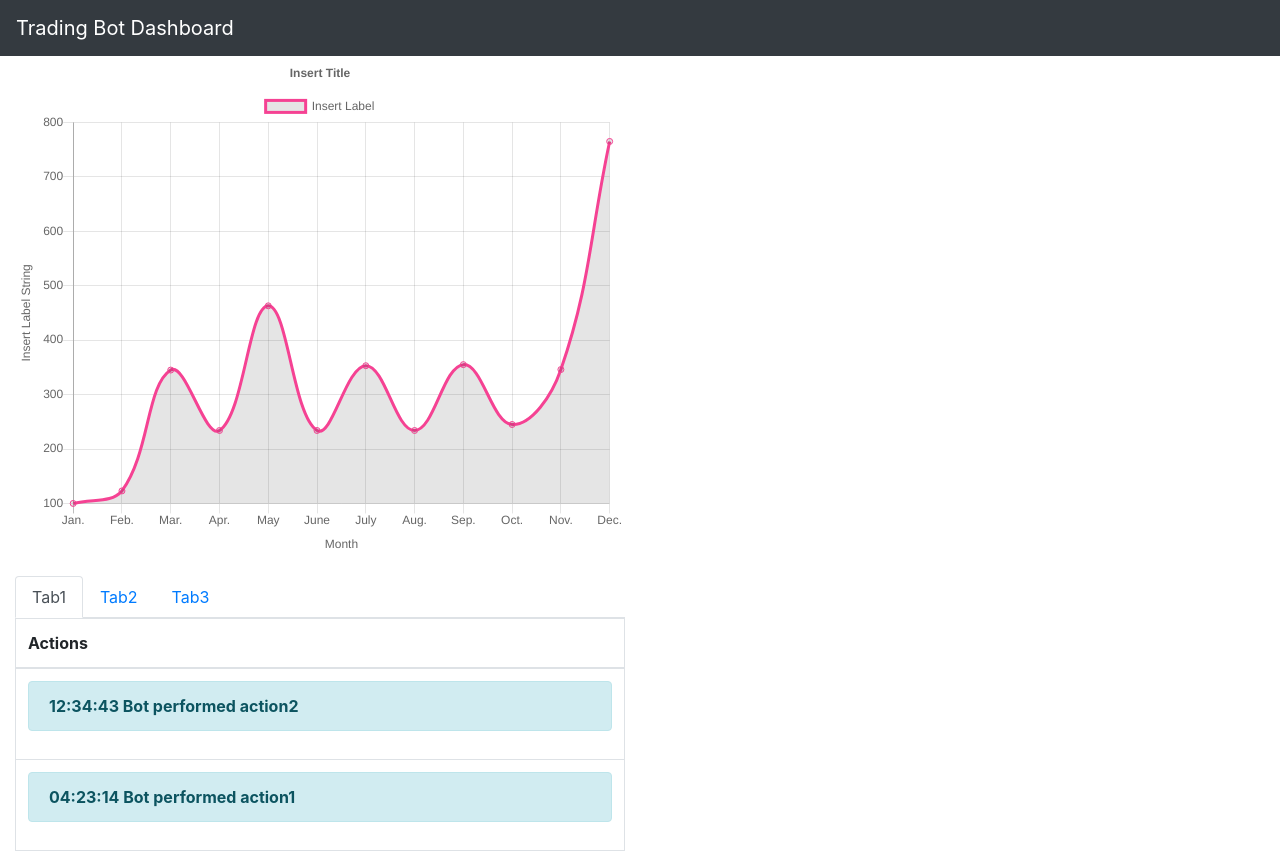
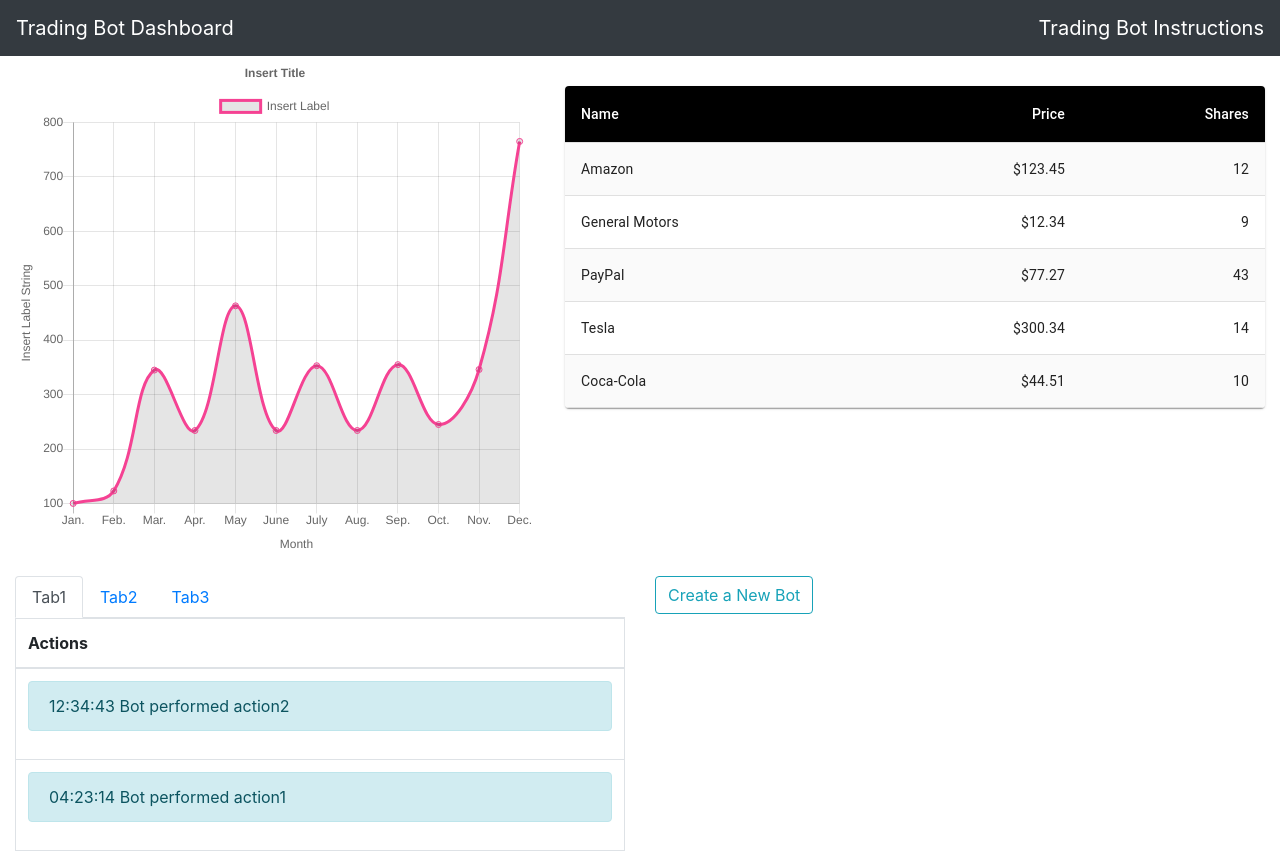
Before and after one commit to BBottoml/PaperBot.io, a React (Create React App) app in the folder client/: page /home in a window 1280 px wide. Built offline with nearby package versions, Linux system fonts and the light colour scheme.

Commit message:
added routing between dashboard and instruction

```diff
--- a/client/package.json
+++ b/client/package.json
@@ -3,6 +3,7 @@
   "version": "0.1.0",
   "private": true,
   "dependencies": {
+    "@material-ui/core": "^4.9.5",
     "@testing-library/jest-dom": "^4.2.4",
     "@testing-library/react": "^9.4.1",
     "@testing-library/user-event": "^7.2.1",
--- a/client/public/index.html
+++ b/client/public/index.html
@@ -15,6 +15,7 @@
       user's mobile device or desktop. See https://developers.google.com/web/fundamentals/web-app-manifest/
     -->
     <link rel="manifest" href="%PUBLIC_URL%/manifest.json" />
+    <link href="https://fonts.googleapis.com/css?family=Spartan&display=swap" rel="stylesheet">
     <!--
       Notice the use of %PUBLIC_URL% in the tags above.
       It will be replaced with the URL of the `public` folder during the build.
--- a/client/src/components/Home.js
+++ b/client/src/components/Home.js
@@ -1,27 +1,47 @@
 import React, { Component } from 'react';
-import { Container, Row, Col, Tabs, Tab, Table, Alert } from 'react-bootstrap';
+import { Container, Row, Col, Tabs, Tab, Table, Alert, Button } from 'react-bootstrap';
 
-import HomeHeader from './HomeHeader.js';
 import Graph from './Graph.js';
+import StockTable from './StockTable.js'
 
 class Home extends React.Component {
+
+    constructor(props) {
+        super(props);
+
+        this.state = {
+            page: 'dashboard'
+        }
+    }
+
+    componentWillReceiveProps() {
+        if (this.props.pagetype === 'dashboard') {
+            this.setState({page: 'instructions'});
+        }
+        else {
+            this.setState({page: 'dashboard'});
+        }
+    }
+
     render() {
         return (
             <div>
-                <HomeHeader />
+                {this.state.page === 'dashboard' ? (
+                    <div>
                         <Container fluid={true}>
                             <Row>
                                 <Col>
                                     <Graph />
                                 </Col>
 
-                        <Col>
+                                <Col style={{paddingTop: '30px'}}>
+                                    <StockTable />
                                 </Col>
                             </Row>
 
                             <Row id="bottom-row">
                                 <Col>
-                            <Tabs defaultActiveKey="Tab1">
+                                    <Tabs id="home-component" defaultActiveKey="Tab1">
                                         <Tab eventKey="Tab1" title="Tab1">
                                             <Table bordered>
                                                 <thead>
@@ -31,20 +51,20 @@ class Home extends React.Component {
                                                 </thead>
                                                 <tbody>
                                                     <tr>
-                                                <th>
+                                                        <td>
                                                             <Alert variant={'info'}>
                                                                 12:34:43
                                                                 Bot performed action2
                                                             </Alert>
-                                                </th>
+                                                        </td>
                                                     </tr>
                                                     <tr>
-                                                <th>
+                                                        <td>
                                                             <Alert variant={'info'}>
                                                                 04:23:14
                                                                 Bot performed action1
                                                             </Alert>
-                                                </th>
+                                                        </td>
                                                     </tr>
                                                 </tbody>
                                             </Table>
@@ -59,9 +79,19 @@ class Home extends React.Component {
                                 </Col>
 
                                 <Col>
+                                    <div>
+                                        <Button variant="outline-info">Create a New Bot</Button>
+                                    </div>
                                 </Col>
                             </Row>
                         </Container>
+                    </div>
+                    ) : (
+                    <div>
+
+                    </div>
+                    )
+                }
             </div>
         );
     }
--- a/client/src/components/HomeHeader.js
+++ b/client/src/components/HomeHeader.js
@@ -1,14 +1,61 @@
 import React, { Component } from 'react';
-import { Navbar } from 'react-bootstrap';
+import { Navbar, Button } from 'react-bootstrap';
+
+import Home from './Home.js';
 
 class HomeHeader extends Component {
+
+    constructor(props) {
+        super(props);
+
+        this.state = {
+            page: "dashboard"
+        }
+    }
+
+    changePage() {
+        if (this.state.page === 'dashboard') {
+            this.setState({page: 'instructions'});
+        }
+        else {
+            this.setState({page: 'dashboard'});
+        }
+    }
+
     render() {
         return (
-            <Navbar bg="dark" variant="dark">
-                <Navbar.Brand>
-                    Trading Bot Dashboard
-                </Navbar.Brand>
-            </Navbar>
+            <div>
+                {this.state.page === "dashboard" ? (
+                    <div>
+                        <Navbar id="home-navbar" bg="dark" variant="dark">
+                            <Navbar.Brand>
+                                Trading Bot Dashboard
+                            </Navbar.Brand>
+                            <Navbar.Brand id="home-screen-button">
+                                <a id="home-screen-click" onClick={this.changePage.bind(this)} href='#'>
+                                    Trading Bot Instructions
+                                </a>
+                            </Navbar.Brand>
+                        </Navbar>
+                        <Home pagetype={'dashboard'} />
+                    </div>
+                    ) : (
+                    <div>
+                        <Navbar id="home-navbar" bg="dark" variant="dark">
+                            <Navbar.Brand>
+                                Trading Bot Instructions
+                            </Navbar.Brand>
+                            <Navbar.Brand id="home-screen-button">
+                                <a id="home-screen-click" onClick={this.changePage.bind(this)} href='#'>
+                                    Trading Bot Dashboard
+                                </a>
+                            </Navbar.Brand>
+                        </Navbar>
+                        <Home pagetype={'instructions'} />
+                    </div>
+                    )
+                }
+            </div>
         );
     }
 }
--- /dev/null
+++ b/client/src/components/StockTable.js
@@ -0,0 +1,79 @@
+import React from 'react';
+import { withStyles, makeStyles } from '@material-ui/core/styles';
+import Table from '@material-ui/core/Table';
+import TableBody from '@material-ui/core/TableBody';
+import TableCell from '@material-ui/core/TableCell';
+import TableContainer from '@material-ui/core/TableContainer';
+import TableHead from '@material-ui/core/TableHead';
+import TableRow from '@material-ui/core/TableRow';
+import Paper from '@material-ui/core/Paper';
+
+const StyledTableCell = withStyles(theme => ({
+    head: {
+      backgroundColor: theme.palette.common.black,
+      color: theme.palette.common.white,
+    },
+    body: {
+      fontSize: 14,
+    },
+  }))(TableCell);
+
+  const StyledTableRow = withStyles(theme => ({
+    root: {
+      '&:nth-of-type(odd)': {
+        backgroundColor: theme.palette.background.default,
+      },
+    },
+  }))(TableRow);
+
+function createData(name, price, shares) {
+    return {name, price, shares};
+}
+
+let rows = [
+    createData('Amazon', '$123.45', 12),
+    createData('General Motors', '$12.34', 9),
+    createData('PayPal', '$77.27', 43),
+    createData('Tesla', '$300.34', 14),
+    createData('Coca-Cola', '$44.51', 10),
+];
+
+const useStyles = makeStyles({
+    table: {
+        minWidth: 700,
+    },
+});
+
+function StockTable() {
+
+    let classes = useStyles();
+
+    return (
+        <div>
+            <TableContainer component={Paper}>
+                <Table className={classes.table} aria-label="customized table">
+                    <TableHead>
+                        <TableRow>
+                            <StyledTableCell>Name</StyledTableCell>
+                            <StyledTableCell align="right">Price</StyledTableCell>
+                            <StyledTableCell align="right">Shares</StyledTableCell>
+                        </TableRow>
+                    </TableHead>
+                    <TableBody>
+                        {rows.map(row => (
+                            <StyledTableRow key={row.name}>
+                                <StyledTableCell component="th" scope="row">
+                                    {row.name}
+                                </StyledTableCell>
+                                <StyledTableCell align="right">{row.price}</StyledTableCell>
+                                <StyledTableCell align="right">{row.shares}</StyledTableCell>
+                            </StyledTableRow>
+                        ))}
+                    </TableBody>
+                </Table>
+            </TableContainer>
+        </div>
+    );
+}
+
+export default StockTable;
--- a/client/src/components/WebRouter.js
+++ b/client/src/components/WebRouter.js
@@ -1,7 +1,7 @@
 import React from 'react';
 import { Switch, Route, Router } from 'react-router-dom';
 
-import Home from './Home.js';
+import HomeHeader from './HomeHeader.js';
 import Header from'./Header.js';
 
 function WebRouter() {
@@ -9,7 +9,7 @@ function WebRouter() {
         <div>
             <Switch>
                 <Route exact path='/' component={() => <Header />} />
-                <Route exact path='/home' component={() => <Home />} />
+                <Route exact path='/home' component={() => <HomeHeader />} />
             </Switch>
         </div>
     )
--- a/client/src/components/styles.css
+++ b/client/src/components/styles.css
@@ -1,3 +1,30 @@
 #bottom-row {
     padding-top: 20px;
 }
+
+#home-component {
+    background: white;
+}
+
+#home-screen-button {
+    position: absolute;
+    right: 0px;
+}
+
+#home-navbar {
+    position: relative;
+}
+
+#home-screen-click {
+    color: white;
+    transition: .2s ease-in all;
+}
+
+#home-screen-click:hover {
+    text-decoration: none;
+    color: rgb(101, 134, 150);
+}
+
+#home-screen-click:focus {
+    outline: none
+}
```
Also changed, not shown: 1 other file (tests, documents, lock files or other folders). Lines whose indentation alone changed are shown as unchanged.
